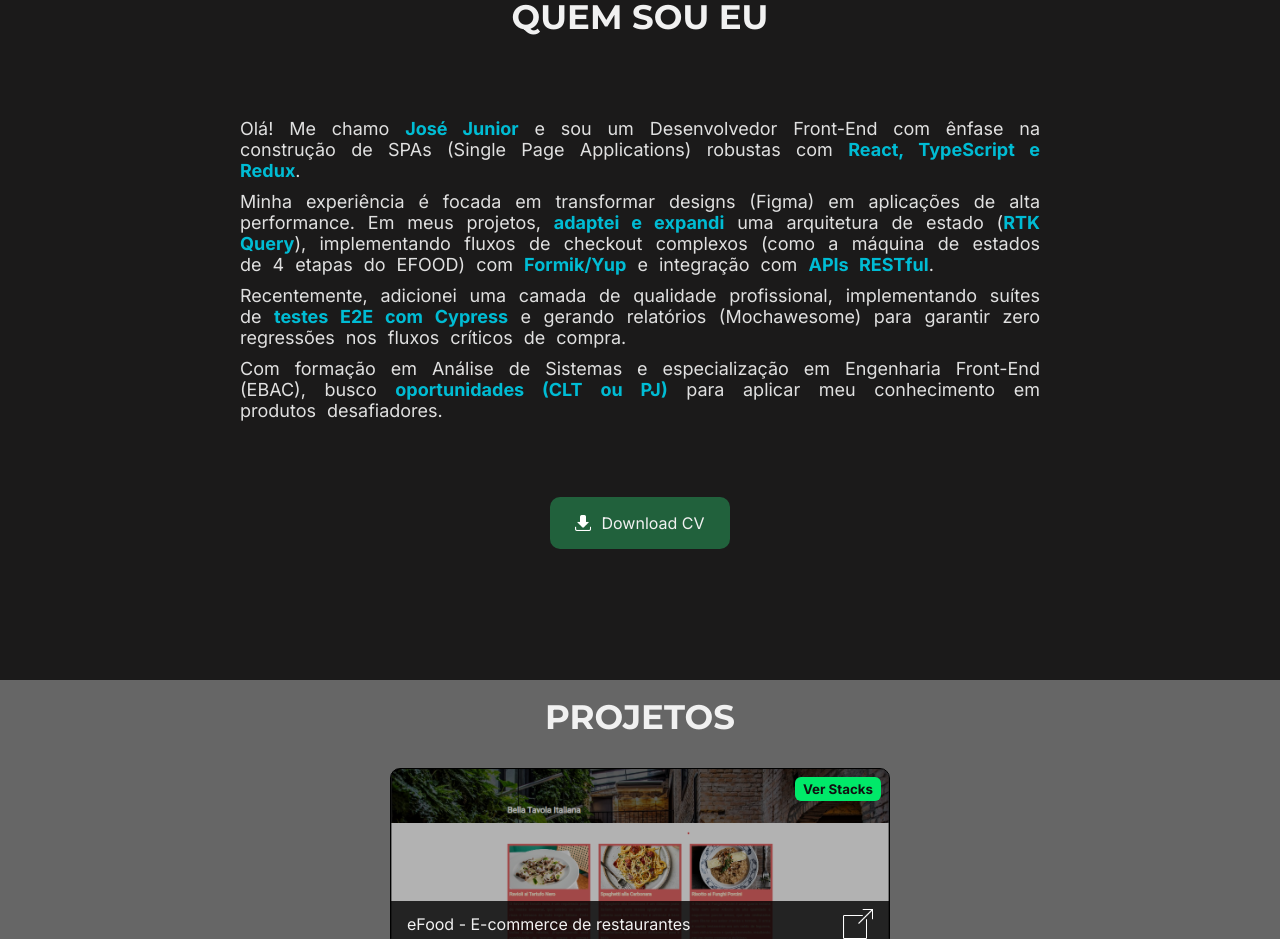
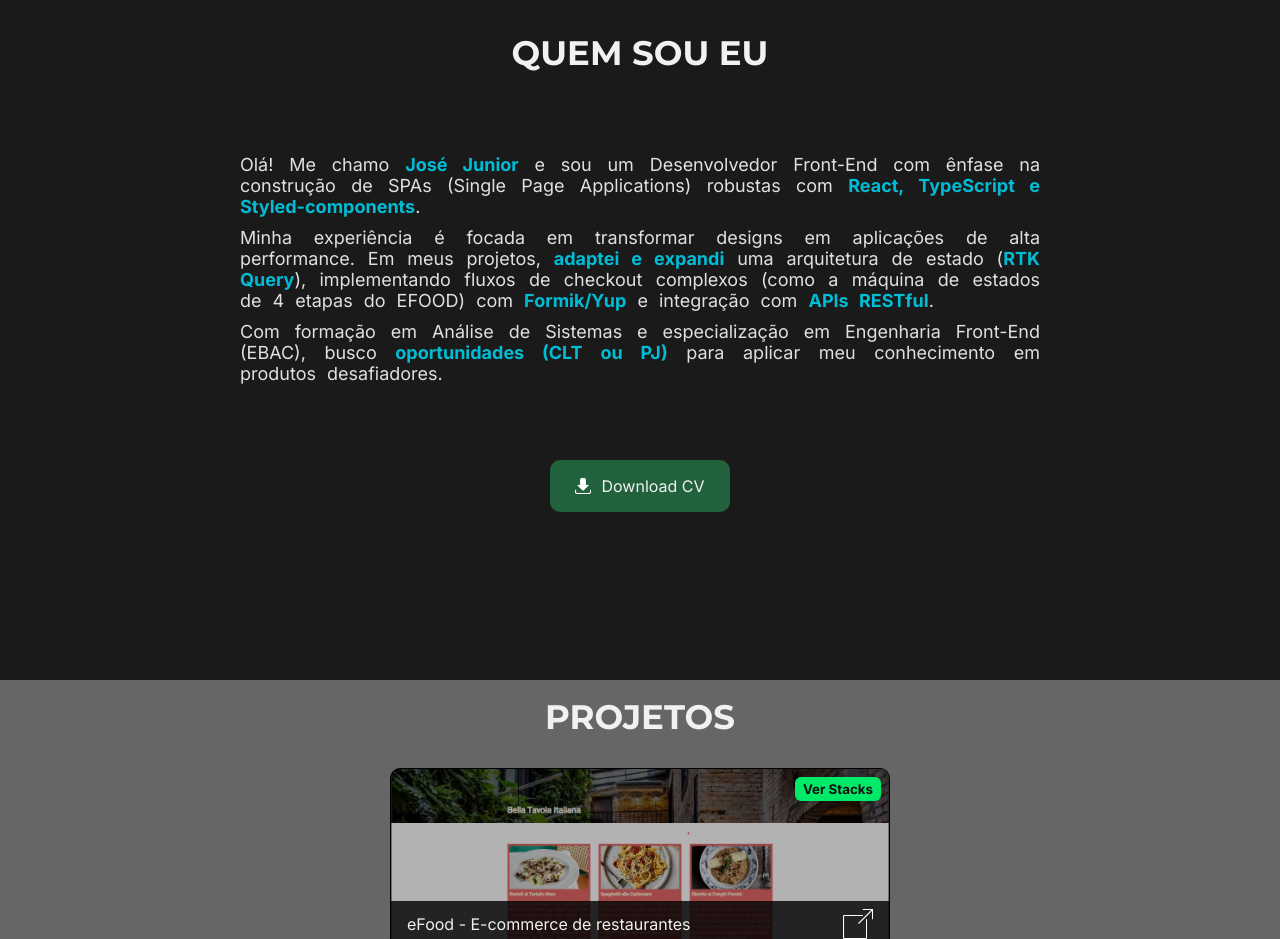
Before and after one commit to jose-junior1/meu-portfolio, a React (Create React App) app: page / in a window 1280 px wide. Shown: the part 920-1859 px from the top of the page. Built offline with nearby package versions, Linux system fonts and the light colour scheme.

Commit message:
feat: atualiza texto na seção sobre

```diff
--- a/src/components/Sobre/index.tsx
+++ b/src/components/Sobre/index.tsx
@@ -23,13 +23,10 @@ const Sobre = () => {
                 </div> */}
                 <div>
                     <p>
-                        Olá! Me chamo <span>José Junior</span> e sou um Desenvolvedor Front-End com ênfase na construção de SPAs (Single Page Applications) robustas com <span>React, TypeScript e Redux</span>.
+                        Olá! Me chamo <span>José Junior</span> e sou um Desenvolvedor Front-End com ênfase na construção de SPAs (Single Page Applications) robustas com <span>React, TypeScript e Styled-components</span>.
                     </p>
                     <p>
-                        Minha experiência é focada em transformar designs (Figma) em aplicações de alta performance. Em meus projetos, <span>adaptei e expandi</span> uma arquitetura de estado (<span>RTK Query</span>), implementando fluxos de checkout complexos (como a máquina de estados de 4 etapas do EFOOD) com <span>Formik/Yup</span> e integração com <span>APIs RESTful</span>.
-                    </p>
-                    <p>
-                        Recentemente, adicionei uma camada de qualidade profissional, implementando suítes de <span>testes E2E com Cypress</span> e gerando relatórios (Mochawesome) para garantir zero regressões nos fluxos críticos de compra.
+                        Minha experiência é focada em transformar designs em aplicações de alta performance. Em meus projetos, <span>adaptei e expandi</span> uma arquitetura de estado (<span>RTK Query</span>), implementando fluxos de checkout complexos (como a máquina de estados de 4 etapas do EFOOD) com <span>Formik/Yup</span> e integração com <span>APIs RESTful</span>.
                     </p>
                     <p>
                         Com formação em Análise de Sistemas e especialização em Engenharia Front-End (EBAC), busco <span>oportunidades (CLT ou PJ)</span> para aplicar meu conhecimento em produtos desafiadores.
```
